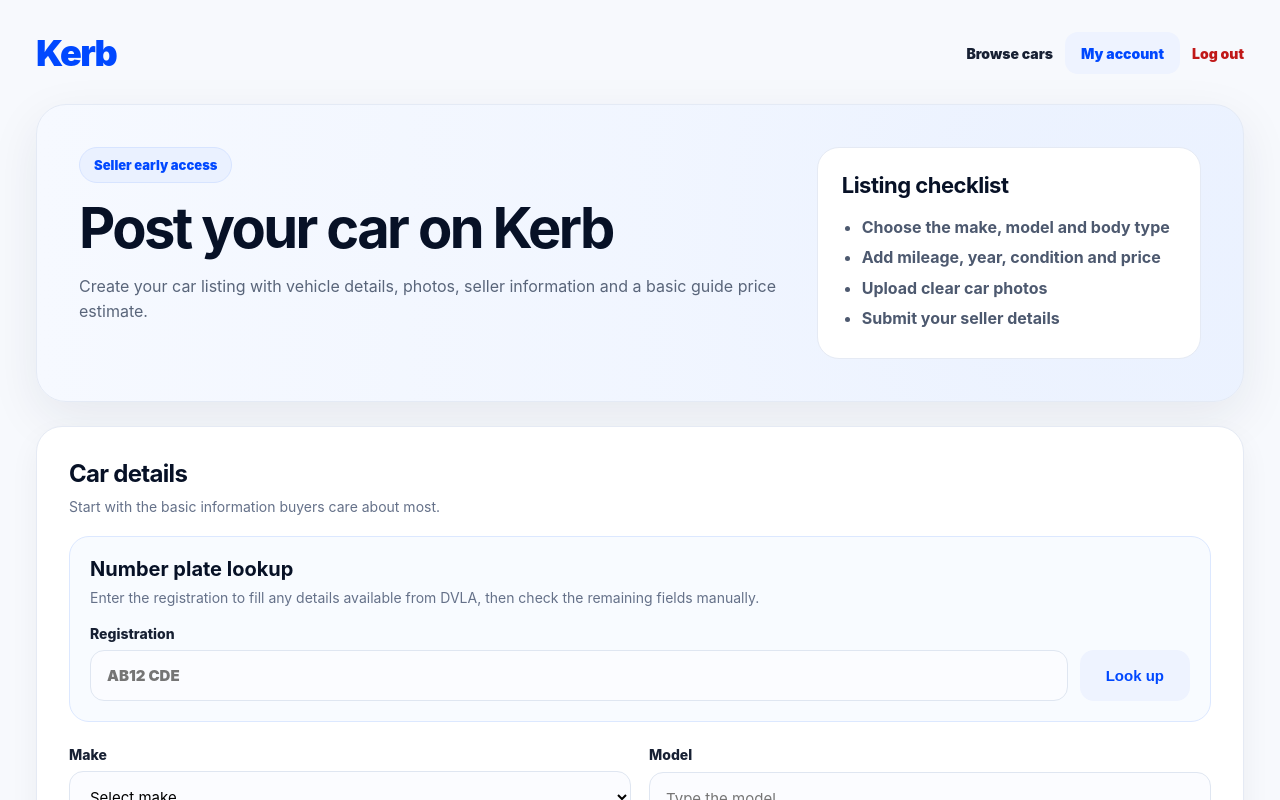
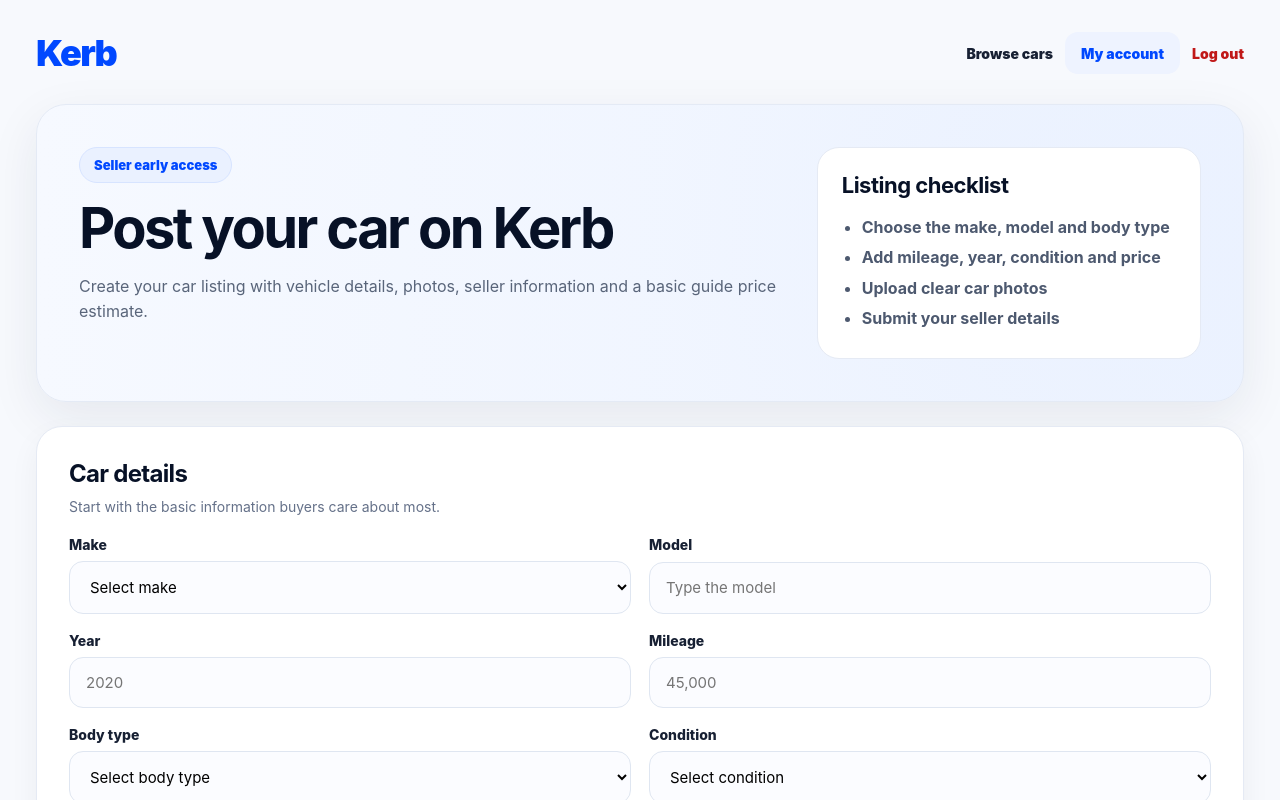
Before and after one commit to Abzgetzit/kerb, a Next.js app: page /post-car in a window 1280 px wide. Shown: the top 800 px of the page. Built offline with nearby package versions, Linux system fonts and the light colour scheme; sample sign-in values are in the browser's storage.

Commit message:
Update page.js

```diff
--- a/app/post-car/page.js
+++ b/app/post-car/page.js
@@ -26,46 +26,6 @@ const carMakes = {
   Other: [],
 };
 
-const makeAliases = {
-  "MERCEDES-BENZ": "Mercedes",
-  "MERCEDES BENZ": "Mercedes",
-  VW: "Volkswagen",
-  "LAND-ROVER": "Land Rover",
-  LANDROVER: "Land Rover",
-};
-
-function cleanRegistration(value) {
-  return String(value || "")
-    .toUpperCase()
-    .replace(/[^A-Z0-9]/g, "")
-    .slice(0, 8);
-}
-
-function findMakeKey(value) {
-  const normalisedMake = String(value || "").trim().toUpperCase();
-
-  if (!normalisedMake) return "";
-  if (makeAliases[normalisedMake]) return makeAliases[normalisedMake];
-
-  return (
-    Object.keys(carMakes).find(
-      (makeName) => makeName.toUpperCase() === normalisedMake
-    ) || "Other"
-  );
-}
-
-function findModelForMake(makeName, value) {
-  const normalisedModel = String(value || "").trim().toUpperCase();
-
-  if (!normalisedModel) return "";
-
-  return (
-    (carMakes[makeName] || []).find(
-      (modelName) => modelName.toUpperCase() === normalisedModel
-    ) || ""
-  );
-}
-
 export default function PostCarPage() {
   const [isCheckingAuth, setIsCheckingAuth] = useState(true);
   const [currentUser, setCurrentUser] = useState(null);
@@ -73,11 +33,7 @@ export default function PostCarPage() {
   const [submittedListing, setSubmittedListing] = useState(null);
   const [isSubmitting, setIsSubmitting] = useState(false);
   const [errorMessage, setErrorMessage] = useState("");
-  const [isLookingUpRegistration, setIsLookingUpRegistration] = useState(false);
-  const [lookupMessage, setLookupMessage] = useState("");
-  const [lookupError, setLookupError] = useState("");
 
-  const [registration, setRegistration] = useState("");
   const [make, setMake] = useState("");
   const [model, setModel] = useState("");
   const [customModel, setCustomModel] = useState("");
@@ -176,81 +132,6 @@ export default function PostCarPage() {
     setPhotos(previews.slice(0, 12));
   }
 
-  async function handleVehicleLookup() {
-    const registrationToLookup = cleanRegistration(registration);
-
-    setLookupError("");
-    setLookupMessage("");
-
-    if (!registrationToLookup) {
-      setLookupError("Enter a registration number first.");
-      return;
-    }
-
-    const token = localStorage.getItem("kerbSessionToken");
-
-    if (!token) {
-      setLookupError("Please sign in again before looking up a registration.");
-      return;
-    }
-
-    setIsLookingUpRegistration(true);
-    setRegistration(registrationToLookup);
-
-    try {
-      const response = await fetch("/api/vehicle-lookup", {
-        method: "POST",
-        headers: {
-          "Content-Type": "application/json",
-          "x-kerb-session-token": token,
-        },
-        body: JSON.stringify({
-          registration: registrationToLookup,
-        }),
-      });
-
-      const result = await response.json();
-
-      if (!response.ok) {
-        throw new Error(result.error || "Could not look up that registration.");
-      }
-
-      const vehicle = result.vehicle || {};
-      const matchedMake = findMakeKey(vehicle.make);
-
-      if (matchedMake) {
-        setMake(matchedMake);
-        setModel("");
-        setCustomModel("");
-      }
-
-      if (vehicle.model) {
-        const matchedModel = findModelForMake(matchedMake, vehicle.model);
-
-        if (matchedModel) {
-          setModel(matchedModel);
-          setCustomModel("");
-        } else {
-          setModel("Other");
-          setCustomModel(vehicle.model);
-        }
-      }
-
-      if (vehicle.year) setYear(String(vehicle.year));
-      if (vehicle.mileage) setMileage(String(vehicle.mileage));
-      if (vehicle.fuel_type) setFuel(vehicle.fuel_type);
-
-      setLookupMessage(
-        result.message ||
-          "Vehicle details added. Check anything missing before submitting."
-      );
-    } catch (error) {
-      setLookupError(error.message || "Could not look up that registration.");
-    } finally {
-      setIsLookingUpRegistration(false);
-    }
-  }
-
   async function handleSubmit(e) {
     e.preventDefault();
     setIsSubmitting(true);
@@ -259,7 +140,6 @@ export default function PostCarPage() {
     const form = e.currentTarget;
     const formData = new FormData(form);
 
-    formData.set("registration", cleanRegistration(registration));
     formData.set("model", finalModel);
     formData.set("body_type", bodyType);
     formData.set("condition", condition);
@@ -391,49 +271,6 @@ export default function PostCarPage() {
               <h2>Car details</h2>
               <p>Start with the basic information buyers care about most.</p>
             </div>
-          </div>
-
-          <div className="lookupBox">
-            <div className="lookupHeader">
-              <div>
-                <h3>Number plate lookup</h3>
-                <p>
-                  Enter the registration to fill any details available from
-                  DVLA, then check the remaining fields manually.
-                </p>
-              </div>
-            </div>
-
-            <div className="lookupControls">
-              <label className="registrationLabel">
-                Registration
-                <input
-                  className="registrationInput"
-                  name="registration"
-                  placeholder="AB12 CDE"
-                  value={registration}
-                  onChange={(e) => setRegistration(e.target.value.toUpperCase())}
-                  autoCapitalize="characters"
-                />
-              </label>
-
-              <button
-                className="secondaryBtn lookupButton"
-                type="button"
-                onClick={handleVehicleLookup}
-                disabled={isLookingUpRegistration}
-              >
-                {isLookingUpRegistration ? "Looking up..." : "Look up"}
-              </button>
-            </div>
-
-            {lookupMessage && (
-              <div className="lookupMessage success">{lookupMessage}</div>
-            )}
-
-            {lookupError && (
-              <div className="lookupMessage error">{lookupError}</div>
-            )}
           </div>
 
           <div className="grid">
@@ -902,62 +739,6 @@ const styles = `
     font-size: 14px;
   }
 
-  .lookupBox {
-    background: #f8fbff;
-    border: 1px solid #dce8ff;
-    border-radius: 20px;
-    padding: 20px;
-    margin-bottom: 24px;
-  }
-
-  .lookupHeader {
-    margin-bottom: 16px;
-  }
-
-  .lookupHeader h3 {
-    margin: 0 0 6px;
-    font-size: 20px;
-    letter-spacing: 0;
-  }
-
-  .lookupControls {
-    display: grid;
-    grid-template-columns: minmax(0, 1fr) auto;
-    gap: 12px;
-    align-items: end;
-  }
-
-  .registrationInput {
-    text-transform: uppercase;
-    font-weight: 950;
-    letter-spacing: 0;
-  }
-
-  .lookupButton {
-    min-height: 51px;
-    box-shadow: none;
-  }
-
-  .lookupMessage {
-    border-radius: 14px;
-    padding: 12px 14px;
-    font-size: 13px;
-    font-weight: 850;
-    margin-top: 14px;
-  }
-
-  .lookupMessage.success {
-    background: #eafaf0;
-    border: 1px solid #c9efd7;
-    color: #137333;
-  }
-
-  .lookupMessage.error {
-    background: #fff1f1;
-    border: 1px solid #ffd1d1;
-    color: #b42318;
-  }
-
   .grid {
     display: grid;
     grid-template-columns: repeat(2, 1fr);
@@ -1259,14 +1040,6 @@ const styles = `
       grid-template-columns: 1fr;
     }
 
-    .lookupControls {
-      grid-template-columns: 1fr;
-    }
-
-    .lookupButton {
-      width: 100%;
-    }
-
     .formCard {
       padding: 24px;
     }
```
